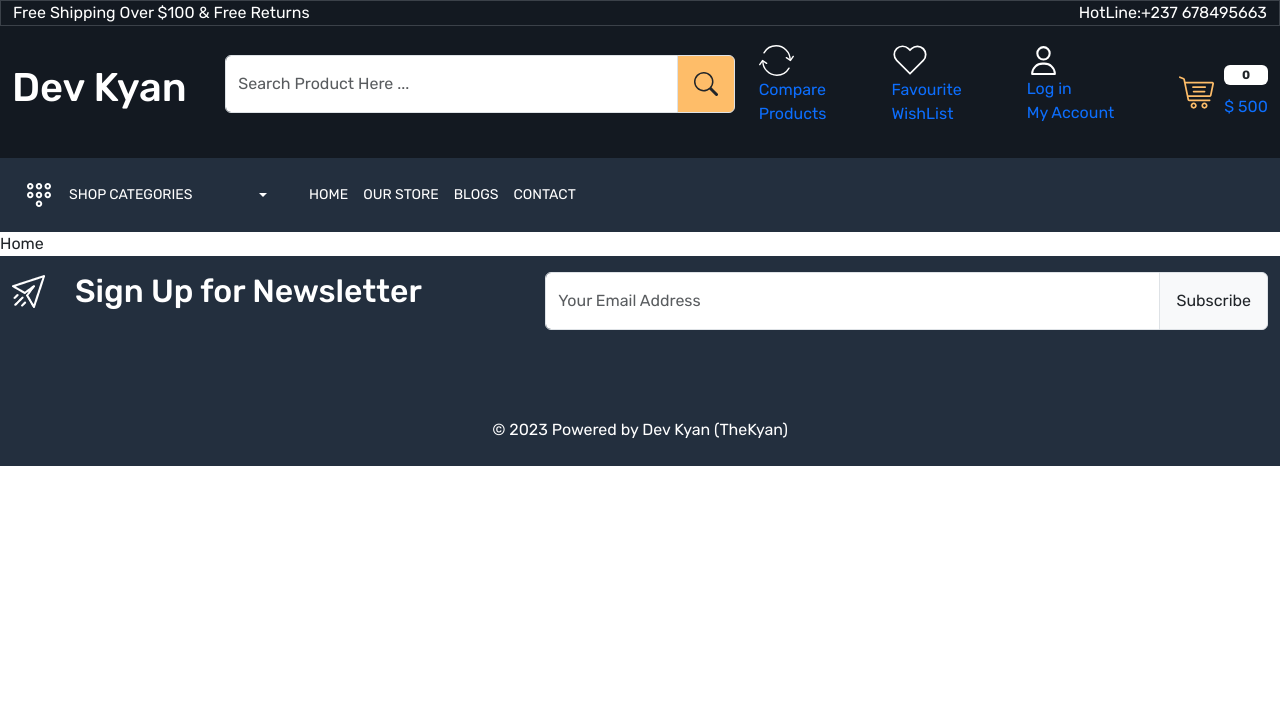
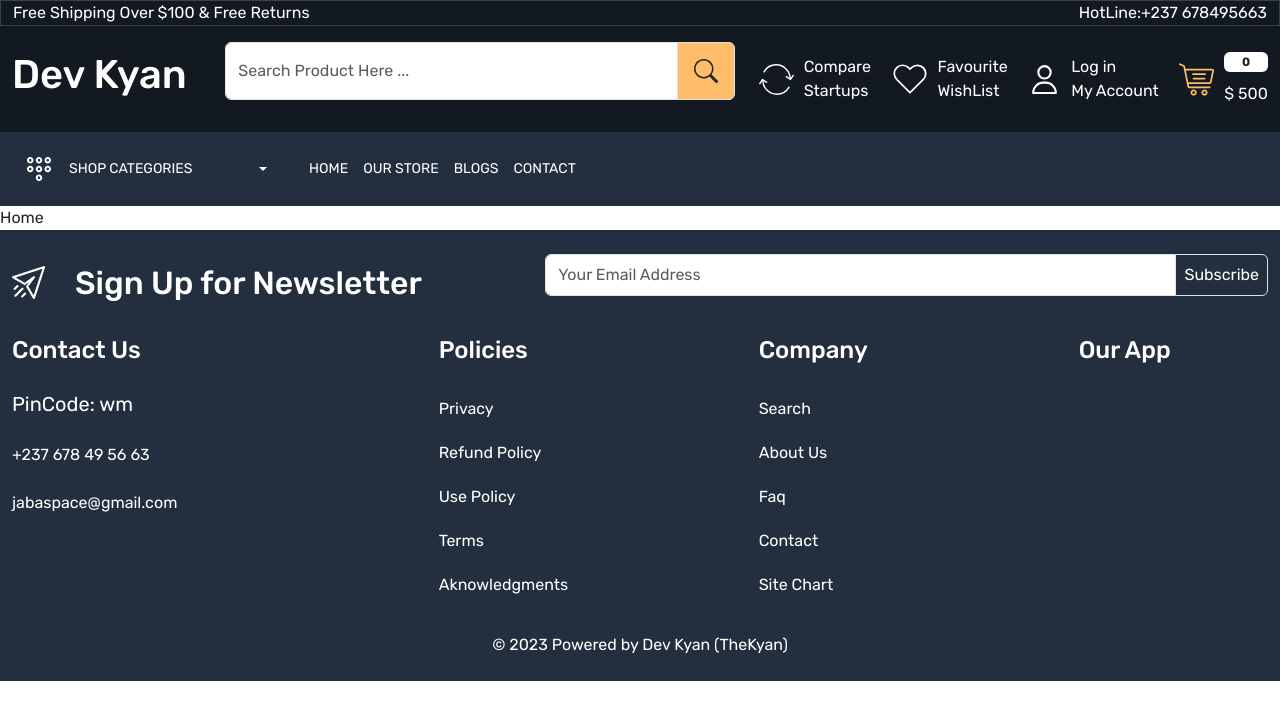
Before and after one commit to Ken-Andre/MICMARKET-FRONT, a React (Create React App) app: page / in a window 1280 px wide. Shown: the top 720 px of the page. Built offline with nearby package versions, Linux system fonts and the light colour scheme.

Commit message:
Without main part of each pages. #Credits after

```diff
--- a/src/App.css
+++ b/src/App.css
@@ -90,7 +90,12 @@ footer{
   background-color: var(--color-232f3e);
 }
 
-footer:not:first-child(3){
+footer:not(:first-child){
   border-top: 1px solid 1px solid rgba(red, green, blue, 0.1);
 }
+footer .input-group-text {
+  background-color: var(--color-232f3e);
+  color: white;
+  padding: 8px 17px;
+}
 /* Footer Part End Here */
--- a/src/components/Footer.js
+++ b/src/components/Footer.js
@@ -1,11 +1,12 @@
 import React from 'react'
+import { Link } from 'react-router-dom'
 
 const Footer = () => {
   return (
     <>
-      <footer className="py-3">
+      <footer className="py-4">
         <div className='container-xxl'>
-          <div className='row'>
+          <div className='row align-items-center'>
             <div className='col-5'>
               <div className='footer-top-data d-flex gap-30 align-items-center'>
                 <img src='images/newsletter.png' alt='newsletter' />
@@ -16,12 +17,12 @@ const Footer = () => {
               <div className="input-group mb-3">
                 <input
                   type="text"
-                    className="form-control py-2"
+                  className="form-control py-1"
                   placeholder="Your Email Address"
                   aria-label="Your Email Address"
                   aria-describedby="basic-addon2"
                 />
-                  <span className="input-group-text p-3" id="basic-addon2">
+                <span className="input-group-text p-2" id="basic-addon2">
                   Subscribe
                 </span>
               </div>
@@ -29,7 +30,50 @@ const Footer = () => {
           </div>
         </div>
       </footer>
-      <footer className="py-3"></footer>
+      <footer className="py-">
+        <div className='container-xxl'>
+          <div className='row'>
+            <div className='col-4'>
+              <h4 className='text-white mb-4'>Contact Us</h4>
+              <div>
+                <address className='text-white fs-5'>
+                  PinCode: wm
+                </address>
+                <a href='tel: +237 678495663' className='mt-4 d-block mb-2 text-white'>
+                  +237 678 49 56 63
+                </a>
+                <a href='mailto: jabaspace@gmail.com' className='mt-4 d-block mb-2 text-white'>
+                  jabaspace@gmail.com
+                </a>
+              </div>
+            </div>
+            <div className='col-3'>
+              <h4 className='text-white mb-4'>Policies</h4>
+              <div className="footer-link d-flex flex-column">
+                <Link className='text-white py-2 mb-1'>Privacy </Link>
+                <Link className='text-white py-2 mb-1'>Refund Policy</Link>
+                <Link className='text-white py-2 mb-1'>Use Policy</Link>
+                <Link className='text-white py-2 mb-1'>Terms</Link>
+                <Link className='text-white py-2 mb-1'>Aknowledgments</Link>
+              </div>
+            </div>
+            <div className='col-3'>
+              <h4 className='text-white mb-4'>Company</h4>
+              <div className="footer-link d-flex flex-column">
+                <Link className='text-white py-2 mb-1'>Search</Link>
+                <Link className='text-white py-2 mb-1'>About Us</Link>
+                <Link className='text-white py-2 mb-1'>Faq</Link>
+                <Link className='text-white py-2 mb-1'>Contact</Link>
+                <Link className='text-white py-2 mb-1'>Site Chart</Link>
+              </div>
+            </div>
+            <div className='col-2'>
+              <h4 className='text-white mb-4'>Our App</h4>
+              <div></div>
+            </div>
+          </div>
+        </div>
+      </footer>
       <footer className="py-4">
         <div className='container-xxl'>
           <div className='row'>
--- a/src/components/Header.js
+++ b/src/components/Header.js
@@ -45,31 +45,37 @@ const Header = () => {
             <div className='col-5'>
               <div className='header-upper-links d-flex align-items-center justify-content-between'>
                 <div>
-                  <Link>
+                  <Link
+                    className="d-flex align-items-center gap-10 text-white"
+                  >
                     <img src='images/compare.svg' alt='compare' />
-                    <p>
-                      Compare <br /> Products
+                    <p className='mb-0'>
+                      Compare <br /> Startups
                     </p>
                   </Link>
                 </div>
                 <div>
-                  <Link>
+                  <Link
+                    className="d-flex align-items-center gap-10 text-white"
+                  >
                     <img src='images/wishlist.svg' alt='wishlist' />
-                    <p>
+                    <p className="mb-0">
                       Favourite <br /> WishList
                     </p>
                   </Link>
                 </div>
                 <div>
-                  <Link>
+                  <Link
+                   className="d-flex align-items-center gap-10 text-white"
+                  >
                     <img src='images/user.svg' alt='user' />
-                    <p>
+                    <p className="mb-0">
                       Log in <br /> My Account
                     </p>
                   </Link>
                 </div>
                 <div>
-                  <Link className='d-flex align-items-center gap-10'>
+                  <Link className='d-flex align-items-center gap-10 text-white'>
                     <img src='images/cart.svg' alt='cart' />
                     <div className='d-flex flex-column gap-10'>
                       <span className='badge bg-white text-dark'>0</span>
```
Lines whose indentation alone changed are shown as unchanged.
